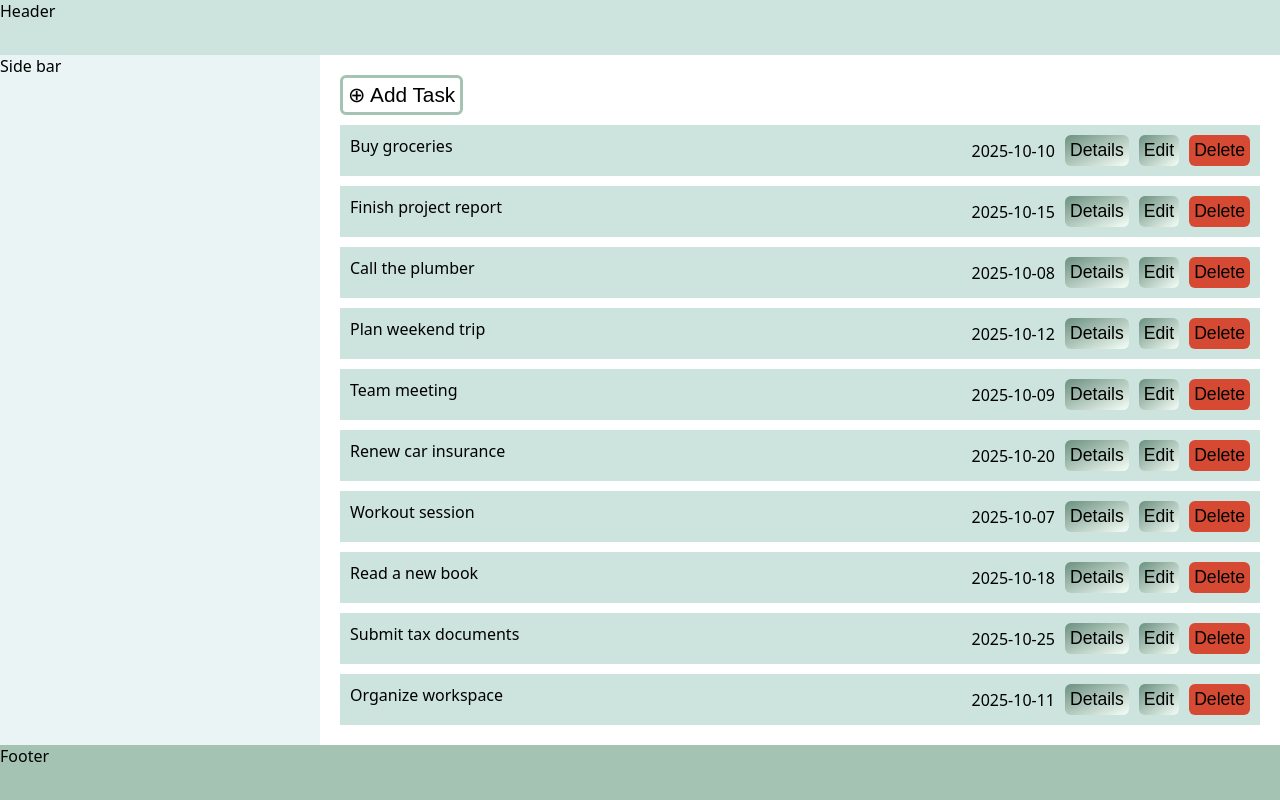
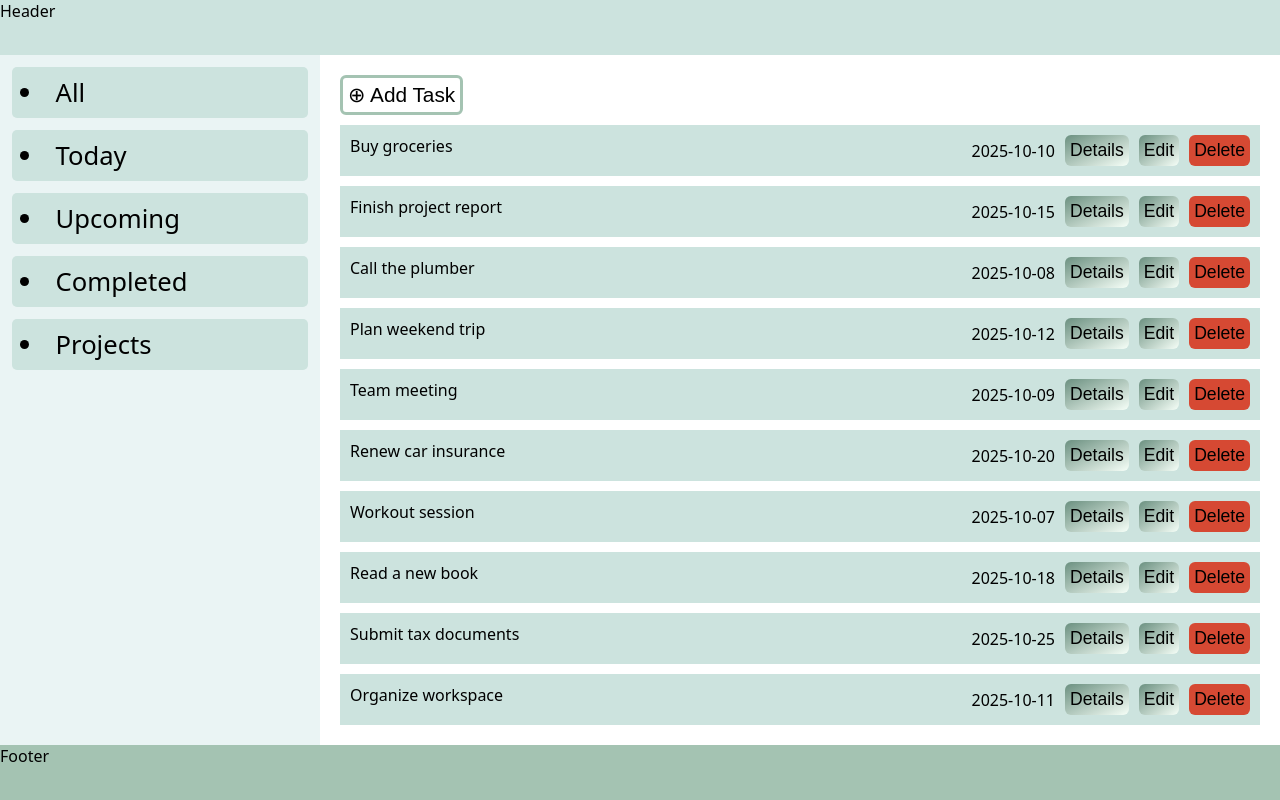
Before and after one commit to weizhixie/todo-list, a website built with webpack: page src/template.html in a window 1280 px wide. Built offline with nearby package versions, Linux system fonts and the light colour scheme; a web font is replaced by a local one.

Commit message:
Update side bar UI

```diff
--- a/src/render-ui.js
+++ b/src/render-ui.js
@@ -16,9 +16,8 @@ export class RenderUI {
         const mainSection = document.createElement("main");
         mainSection.classList.add("main-section");
 
-        const sideBar = document.createElement("aside");
-        sideBar.classList.add("side-bar");
-        sideBar.textContent = `Side bar`;
+        const sideBarContainer = document.createElement("aside");
+        sideBarContainer.classList.add("side-bar-container");
 
         const todosContainer = document.createElement("div");
         todosContainer.classList.add("todos-container");
@@ -28,10 +27,36 @@ export class RenderUI {
         addTaskBtn.textContent = `\u2295 Add Task`;
         addTaskBtn.addEventListener("click", () => this.openTaskModal("add-task"));
 
+        sideBarContainer.appendChild(this.renderSideBar());
         todosContainer.appendChild(addTaskBtn);
-        mainSection.append(sideBar, todosContainer);
+        mainSection.append(sideBarContainer, todosContainer);
 
         return mainSection;
+    }
+
+    renderSideBar() {
+        const sideBarNav = document.createElement("nav");
+        const menuList = document.createElement("menu");
+
+        const menuItems = [
+            { text: "All", id: "sidebar-all" },
+            { text: "Today", id: "sidebar-today" },
+            { text: "Upcoming", id: "sidebar-upcoming" },
+            { text: "Completed", id: "sidebar-completed" },
+            { text: "Projects", id: "sidebar-projects" }
+        ];
+
+        menuItems.forEach((item) => {
+            const menuItem = document.createElement("li");
+            menuItem.classList.add("sidebar-menu-item");
+            menuItem.setAttribute("id", item.id);
+            menuItem.textContent = item.text;
+            menuList.appendChild(menuItem);
+        });
+
+        sideBarNav.appendChild(menuList);
+
+        return sideBarNav;
     }
 
     openTaskModal(mode, task) {
--- a/src/styles.css
+++ b/src/styles.css
@@ -44,8 +44,25 @@ body {
     grid-template-columns: 2fr 6fr;
 }
 
-.side-bar {
+/* side bar section */
+.side-bar-container {
     background-color: var(--azure);
+    padding: 12px;
+    list-style: none;
+    font-size: 1.6rem;
+}
+
+.sidebar-menu-item {
+    background-color: var(--mint-green);
+    margin-bottom: 12px;
+    padding: 8px;
+    border-radius: 5px;
+}
+
+.sidebar-menu-item:hover {
+    border: 2px solid var(--viridian);
+    background: none;
+    cursor: pointer;
 }
 
 /* main section - Todos */
```
